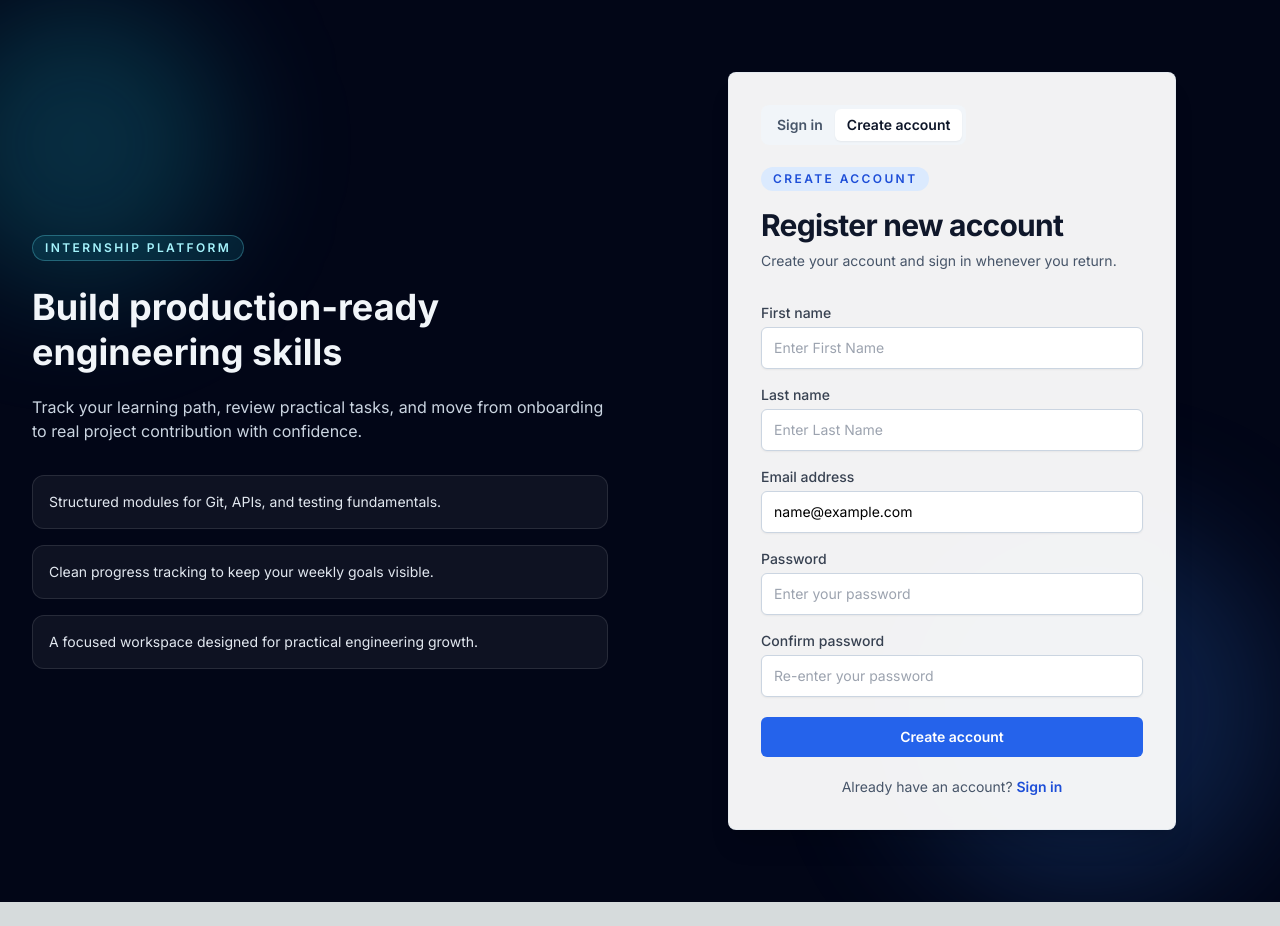
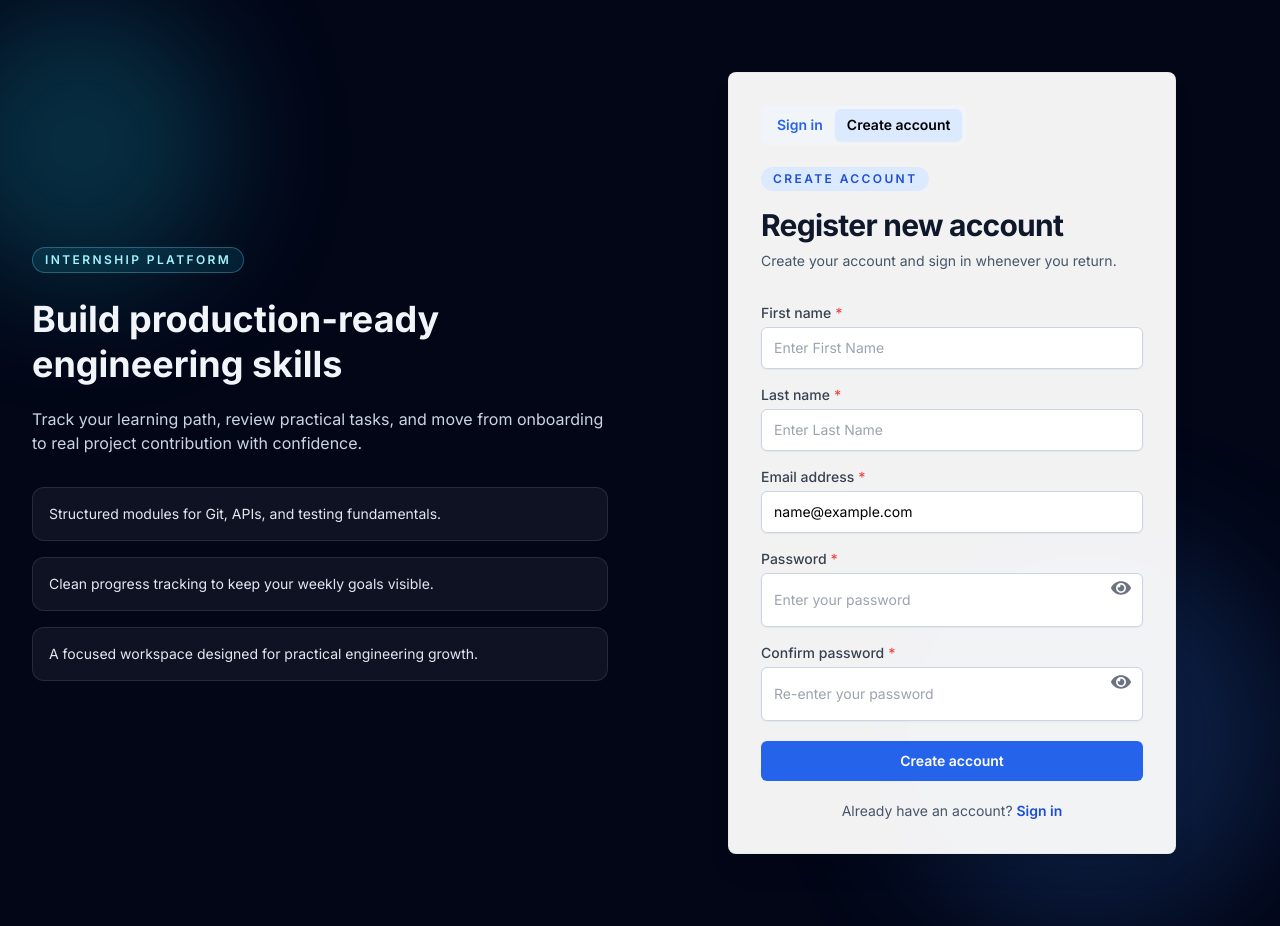
Before and after one commit to MichaelIanLabos/internship-training-frontend, a Next.js app: page /login in a window 1280 px wide. Both pictures are taken after typing "name@example.com", "Sample123" into the empty fields and a click on the button "Create account". Before the commit the page ends 902 px from the top, so only its background shows below. Built offline with nearby package versions, Linux system fonts and the light colour scheme; no server answers.

Commit message:
feat(auth): add password visibility toggle and react-icons support

```diff
--- a/package.json
+++ b/package.json
@@ -19,6 +19,7 @@
     "next": "^14.2.35",
     "react": "18.2.0",
     "react-dom": "18.2.0",
+    "react-icons": "^5.5.0",
     "tailwind-merge": "2.2.0"
   },
   "devDependencies": {
--- a/src/app/(auth)/login/page.tsx
+++ b/src/app/(auth)/login/page.tsx
@@ -8,6 +8,7 @@ import { validators } from '@/lib/utils/validators';
 import { Button } from '@/components/ui/Button';
 import { Input } from '@/components/ui/Input';
 import { Card } from '@/components/ui/Card';
+import { FaEye, FaEyeSlash } from 'react-icons/fa';
 
 /**
  * Login Page cchangge
@@ -37,6 +38,10 @@ export default function LoginPage() {
   const [error, setError] = useState('');
   const [success, setSuccess] = useState('');
   const [isLoading, setIsLoading] = useState(false);
+
+  // local state for toggling password visibility
+  const [showPassword, setShowPassword] = useState(false);
+  const [showPasswordConfirm, setShowPasswordConfirm] = useState(false);
 
   const switchMode = (nextMode: 'login' | 'register') => {
     setMode(nextMode);
@@ -134,10 +139,9 @@ export default function LoginPage() {
         <button
           type="button"
           onClick={() => switchMode('login')}
-          className={`rounded-md px-3 py-1.5 text-sm font-semibold transition ${
-            mode === 'login'
-              ? 'bg-white text-slate-900 shadow-sm'
-              : 'text-slate-600 hover:text-slate-900'
+          className={`rounded-md px-3 py-1.5 text-sm font-semibold transition ${mode === 'login'
+              ? 'bg-primary-100 text-black shadow-sm'
+              : 'text-primary-600 hover:text-primary-800'
             }`}
         >
           Sign in
@@ -145,10 +149,9 @@ export default function LoginPage() {
         <button
           type="button"
           onClick={() => switchMode('register')}
-          className={`rounded-md px-3 py-1.5 text-sm font-semibold transition ${
-            mode === 'register'
-              ? 'bg-white text-slate-900 shadow-sm'
-              : 'text-slate-600 hover:text-slate-900'
+          className={`rounded-md px-3 py-1.5 text-sm font-semibold transition ${mode === 'register'
+              ? 'bg-primary-100 text-black shadow-sm'
+              : 'text-primary-600 hover:text-primary-800'
             }`}
         >
           Create account
@@ -225,30 +228,58 @@ export default function LoginPage() {
             className="rounded-lg border-slate-300 py-2.5"
           />
 
+          <div className="relative">
             <Input
               label="Password"
-            type="password"
+              type={showPassword ? 'text' : 'password'}
               id="password"
               value={password}
               onChange={(e) => setPassword(e.target.value)}
               required
               autoComplete={mode === 'login' ? 'current-password' : 'new-password'}
               placeholder="Enter your password"
-            className="rounded-lg border-slate-300 py-2.5"
+              className="rounded-lg border-slate-300 py-4 pr-10"
             />
+            <button
+              type="button"
+              onClick={() => setShowPassword((v) => !v)}
+              className="absolute right-0 top-1/2 transform -translate-y-1/2 flex items-center px-3 text-gray-500"
+              aria-label={showPassword ? 'Hide password' : 'Show password'}
+            >
+              {showPassword ? (
+                <FaEyeSlash className="h-5 w-5" />
+              ) : (
+                <FaEye className="h-5 w-5" />
+              )}
+            </button>
+          </div>
 
           {mode === 'register' && (
+            <div className="relative">
               <Input
                 label="Confirm password"
-              type="password"
+                type={showPasswordConfirm ? 'text' : 'password'}
                 id="passwordConfirm"
                 value={passwordConfirm}
                 onChange={(e) => setPasswordConfirm(e.target.value)}
                 required
                 autoComplete="new-password"
                 placeholder="Re-enter your password"
-              className="rounded-lg border-slate-300 py-2.5"
+                className="rounded-lg border-slate-300 py-4 pr-10"
               />
+              <button
+                type="button"
+                onClick={() => setShowPasswordConfirm((v) => !v)}
+                className="absolute right-0 top-1/2 transform -translate-y-1/2 flex items-center px-3 text-gray-500"
+                aria-label={showPasswordConfirm ? 'Hide password' : 'Show password'}
+              >
+                {showPasswordConfirm ? (
+                  <FaEyeSlash className="h-5 w-5" />
+                ) : (
+                  <FaEye className="h-5 w-5" />
+                )}
+              </button>
+            </div>
           )}
         </div>
 
--- a/src/components/ui/Input.tsx
+++ b/src/components/ui/Input.tsx
@@ -15,6 +15,11 @@ export function Input({ label, error, className, ...props }: InputProps) {
           className="block text-sm font-medium text-gray-700"
         >
           {label}
+          {props.required && (
+            <span className="ml-1 text-red-500" aria-hidden="true">
+              *
+            </span>
+          )}
         </label>
       )}
       <input
```
Also changed, not shown: 1 other file (tests, documents, lock files or other folders). Lines whose indentation alone changed are shown as unchanged.
